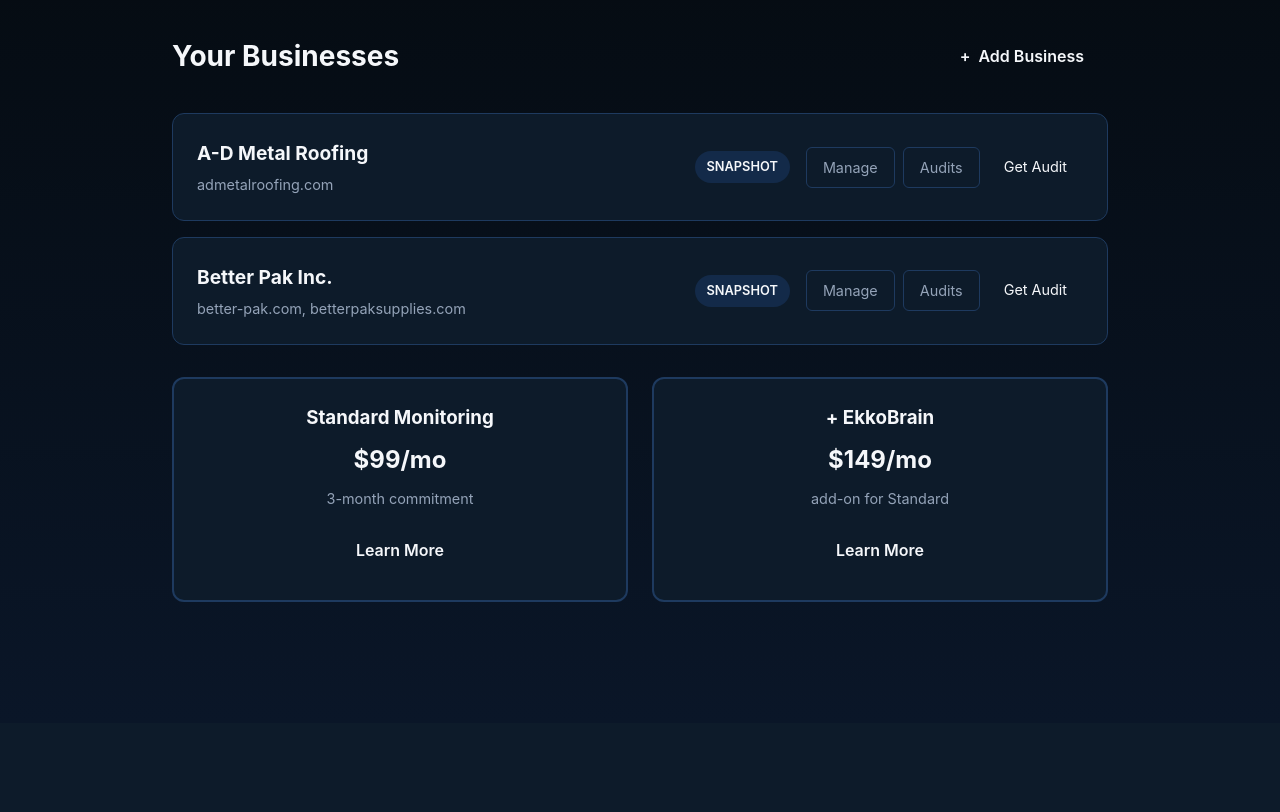
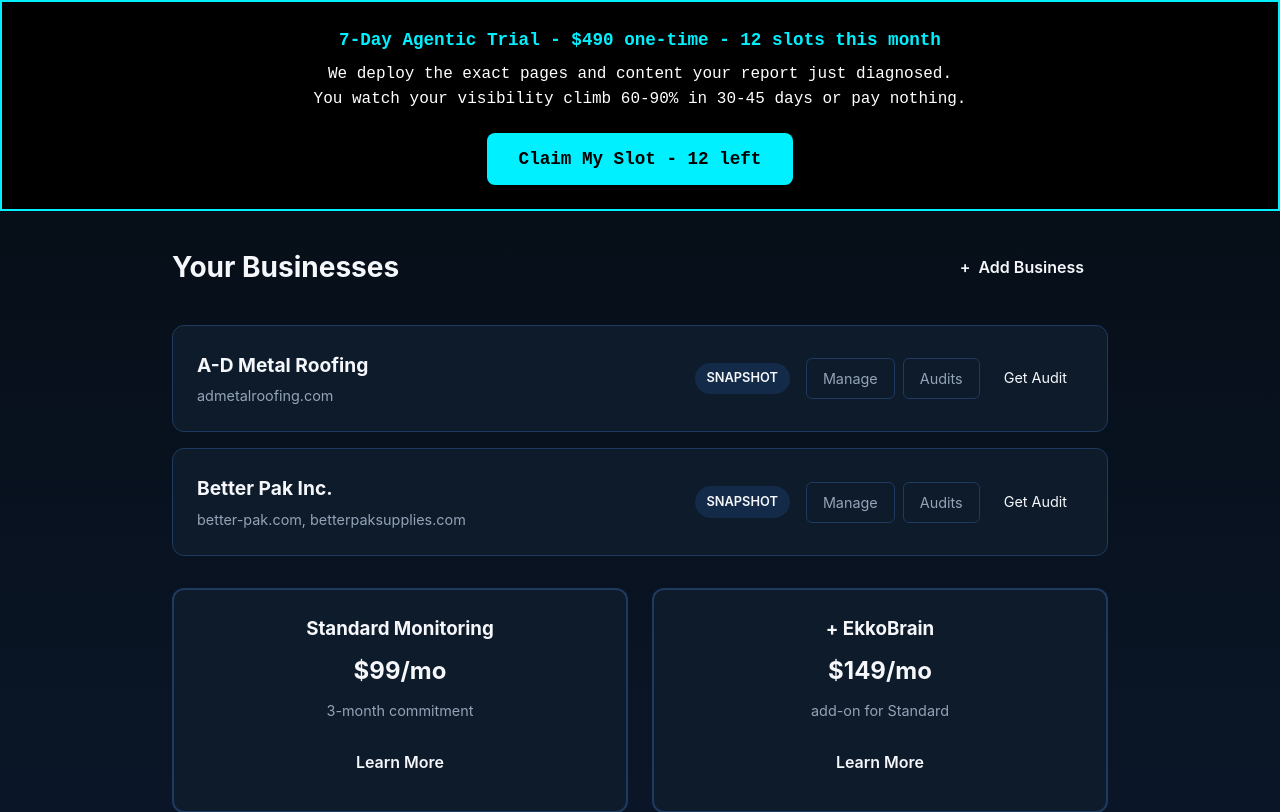
Before and after one commit to jcools1977/ekkoscope, a FastAPI app: page /dashboard in a window 1280 px wide. Shown: the part 77-889 px from the top of the page. Before the commit the page ends 679 px from the top, so only its background shows below. Run offline with FastAPI, Linux system fonts and the light colour scheme; a user stored in the database is signed in.

Commit message:
Add a trial offer and checkout for the AI visibility service
Adds a new `/checkout/trial` route to main.py for handling the 7-day trial checkout, updates the upsell page in reporting.py with detailed trial information and styling, and includes a trial banner in the dashboard template (templates/dashboard/index.html) with a call to action.

Replit-Commit-Author: Agent
Replit-Commit-Session-Id: 94d6a6e5-937a-4193-a382-5d7289a78325
Replit-Commit-Checkpoint-Type: intermediate_checkpoint
Replit-Commit-Event-Id: 1d09b37a-0a98-4c52-9fc8-efe80780913f
Replit-Commit-Screenshot-Url: https://storage.googleapis.com/screenshot-production-us-central1/02a6e5f9-7fea-4a89-91df-9bc17630051c/94d6a6e5-937a-4193-a382-5d7289a78325/PZvvizk

```diff
--- a/main.py
+++ b/main.py
@@ -789,6 +789,48 @@ async def dashboard_payment_success(request: Request, session_id: Optional[str]
         "dashboard/success.html",
         {"request": request, "user": user, "session_id": session_id}
     )
+
+
+@app.get("/checkout/trial")
+async def checkout_trial(request: Request):
+    """Checkout for 7-Day Agentic Trial - $490 one-time."""
+    user = get_current_user(request)
+    if not user:
+        return RedirectResponse(url="/auth/login?next=/checkout/trial", status_code=302)
+
+    try:
+        config = await load_stripe_config()
+        stripe = await get_stripe_client()
+
+        trial_price_id = os.getenv("STRIPE_PRICE_TRIAL_490")
+        if not trial_price_id:
+            return RedirectResponse(url="/dashboard?error=trial_not_configured", status_code=302)
+
+        domain = os.getenv("REPLIT_DEV_DOMAIN") or os.getenv("REPLIT_DOMAINS", "").split(",")[0]
+        if not domain:
+            domain = "localhost:5000"
+
+        protocol = "https" if "replit" in domain else "http"
+        base_url = f"{protocol}://{domain}"
+
+        success_url = f"{base_url}/dashboard/success?session_id={{CHECKOUT_SESSION_ID}}&product=trial"
+        cancel_url = f"{base_url}/dashboard"
+
+        session = stripe.checkout.Session.create(
+            mode="payment",
+            line_items=[{"price": trial_price_id, "quantity": 1}],
+            success_url=success_url,
+            cancel_url=cancel_url,
+            customer_email=user.email,
+            metadata={
+                "user_id": str(user.id),
+                "product": "7day_agentic_trial"
+            }
+        )
+        return RedirectResponse(url=session.url, status_code=302)
+    except Exception as e:
+        print(f"Trial checkout error: {e}")
+        return RedirectResponse(url="/dashboard?error=checkout_failed", status_code=302)
 
 
 @app.get("/dashboard/business/{business_id}/audits", response_class=HTMLResponse)
--- a/services/reporting.py
+++ b/services/reporting.py
@@ -1343,30 +1343,75 @@ def _add_recommendations_section(pdf: EkkoScopePDF, data: Dict[str, Any]):
 
 
 def _add_upsell_page(pdf: EkkoScopePDF, data: Dict[str, Any]):
-    """Add final upsell page with AN2B Agentic Trial CTA."""
+    """Add final upsell page with complete 7-Day Agentic Trial CTA."""
     pdf.is_upsell_page = True
     pdf.add_page()
 
-    pdf.ln(60)
-
-    pdf.set_font(pdf.default_font, "B", 18)
-    pdf.set_text_color(*WHITE_TEXT)
-    pdf.multi_cell(0, 10, "Fix this or keep losing 100% of AI leads to your competitors.", align="C")
-
-    pdf.ln(30)
-
-    pdf.set_font(pdf.default_font, "B", 14)
-    pdf.set_text_color(*WHITE_TEXT)
-    pdf.multi_cell(0, 8, "7-Day AN2B Agentic Trial - $490 one-time", align="C")
-    pdf.ln(3)
-    pdf.set_font(pdf.default_font, "", 11)
-    pdf.set_text_color(*LIGHT_GRAY)
-    pdf.multi_cell(0, 6, "(12 slots this month)", align="C")
-
     pdf.ln(25)
 
-    btn_width = 120
-    btn_height = 18
+    box_x = 15
+    box_y = pdf.get_y()
+    box_width = 180
+    box_height = 20
+
+    pdf.set_draw_color(*CYAN_GLOW)
+    pdf.set_line_width(2)
+    pdf.rect(box_x, box_y, box_width, box_height)
+
+    pdf.set_xy(box_x, box_y + 5)
+    pdf.set_font(pdf.default_font, "B", 12)
+    pdf.set_text_color(*WHITE_TEXT)
+    pdf.cell(box_width, 10, "FIX THIS OR KEEP LOSING 100% OF AI LEADS TO YOUR COMPETITORS", align="C")
+
+    pdf.set_y(box_y + box_height + 15)
+
+    pdf.set_font(pdf.default_font, "B", 16)
+    pdf.set_text_color(*CYAN_GLOW)
+    pdf.multi_cell(0, 8, "7-Day Agentic Trial - $490 one-time", align="C")
+    pdf.ln(2)
+    pdf.set_font(pdf.default_font, "B", 11)
+    pdf.set_text_color(*WHITE_TEXT)
+    pdf.multi_cell(0, 6, "Only 12 slots this month", align="C")
+
+    pdf.ln(12)
+
+    pdf.set_font(pdf.default_font, "B", 11)
+    pdf.set_text_color(*CYAN_GLOW)
+    pdf.set_x(30)
+    pdf.cell(0, 6, "What you get:", align="L")
+    pdf.ln(8)
+
+    benefits = [
+        "Full 19-page EkkoScope GEO report (you just read it)",
+        "7 days of autonomous page creation + content deployment via RapidRoof beta",
+        "Daily visibility delta tracking",
+        "Direct line to the builder"
+    ]
+
+    pdf.set_font(pdf.default_font, "", 10)
+    pdf.set_text_color(*WHITE_TEXT)
+    for benefit in benefits:
+        pdf.set_x(35)
+        pdf.set_text_color(*CYAN_GLOW)
+        pdf.cell(5, 5, "*", align="L")
+        pdf.set_text_color(*WHITE_TEXT)
+        pdf.multi_cell(145, 5, benefit)
+        pdf.ln(2)
+
+    pdf.ln(10)
+
+    pdf.set_font(pdf.default_font, "B", 11)
+    pdf.set_text_color(*SUCCESS_GREEN)
+    pdf.multi_cell(0, 6, "Typical outcome: 60-90% visibility in 30-45 days", align="C")
+    pdf.ln(2)
+    pdf.set_font(pdf.default_font, "", 10)
+    pdf.set_text_color(*LIGHT_GRAY)
+    pdf.multi_cell(0, 5, "(or your money back - no questions)", align="C")
+
+    pdf.ln(15)
+
+    btn_width = 140
+    btn_height = 20
     btn_x = (210 - btn_width) / 2
     btn_y = pdf.get_y()
 
@@ -1375,20 +1420,14 @@ def _add_upsell_page(pdf: EkkoScopePDF, data: Dict[str, Any]):
     pdf.set_line_width(2)
     pdf.rect(btn_x, btn_y, btn_width, btn_height, style="FD")
 
-    pdf.set_xy(btn_x, btn_y + 4)
+    pdf.set_xy(btn_x, btn_y + 5)
     pdf.set_font(pdf.default_font, "B", 14)
     pdf.set_text_color(*BLACK_BG)
-    pdf.cell(btn_width, 10, "Claim My Slot - $490", align="C")
-
-    pdf.ln(btn_height + 20)
-
-    pdf.set_font(pdf.default_font, "", 10)
-    pdf.set_text_color(*MEDIUM_GRAY)
-    pdf.multi_cell(0, 5, "Typical outcome: 60-90% visibility in 30-45 days", align="C")
+    pdf.cell(btn_width, 10, "Claim My Slot - 12 left", align="C")
 
     pdf.set_y(270)
     pdf.set_font(pdf.default_font, "", 8)
     pdf.set_text_color(*MEDIUM_GRAY)
-    pdf.cell(0, 5, "Powered by EkkoScope GEO Engine | AI Visibility Intelligence", align="C")
+    pdf.cell(0, 5, "Powered by EkkoScope | From Any to Business", align="C")
 
     pdf.is_upsell_page = False
--- a/templates/dashboard/index.html
+++ b/templates/dashboard/index.html
@@ -263,6 +263,44 @@
             border: 1px solid var(--brand-teal);
             color: var(--brand-teal);
         }
+        .trial-banner {
+            background: #000;
+            border: 2px solid #00f0ff;
+            padding: 1.5rem;
+            text-align: center;
+            font-family: 'JetBrains Mono', 'Courier New', monospace;
+            margin: 0;
+        }
+
+        .trial-banner h3 {
+            margin: 0;
+            color: #00f0ff;
+            font-size: 1.1rem;
+        }
+
+        .trial-banner p {
+            margin: 0.5rem 0;
+            font-size: 1rem;
+            color: #fff;
+        }
+
+        .trial-banner .trial-cta {
+            display: inline-block;
+            background: #00f0ff;
+            color: #000;
+            padding: 0.75rem 2rem;
+            font-size: 1.1rem;
+            font-weight: bold;
+            text-decoration: none;
+            border-radius: 8px;
+            margin-top: 0.75rem;
+            transition: transform 0.2s, box-shadow 0.2s;
+        }
+
+        .trial-banner .trial-cta:hover {
+            transform: translateY(-2px);
+            box-shadow: 0 8px 25px rgba(0, 240, 255, 0.3);
+        }
     </style>
 </head>
 <body>
@@ -275,6 +313,13 @@
             <a href="/auth/logout" class="logout-btn">Log Out</a>
         </div>
     </nav>
+
+    <div class="trial-banner">
+        <h3>7-Day Agentic Trial - $490 one-time - 12 slots this month</h3>
+        <p>We deploy the exact pages and content your report just diagnosed.<br>
+        You watch your visibility climb 60-90% in 30-45 days or pay nothing.</p>
+        <a href="/checkout/trial" class="trial-cta">Claim My Slot - 12 left</a>
+    </div>
 
     <main class="dashboard-container">
         <div class="dashboard-header">
```
Also changed, not shown: 1 other file.
